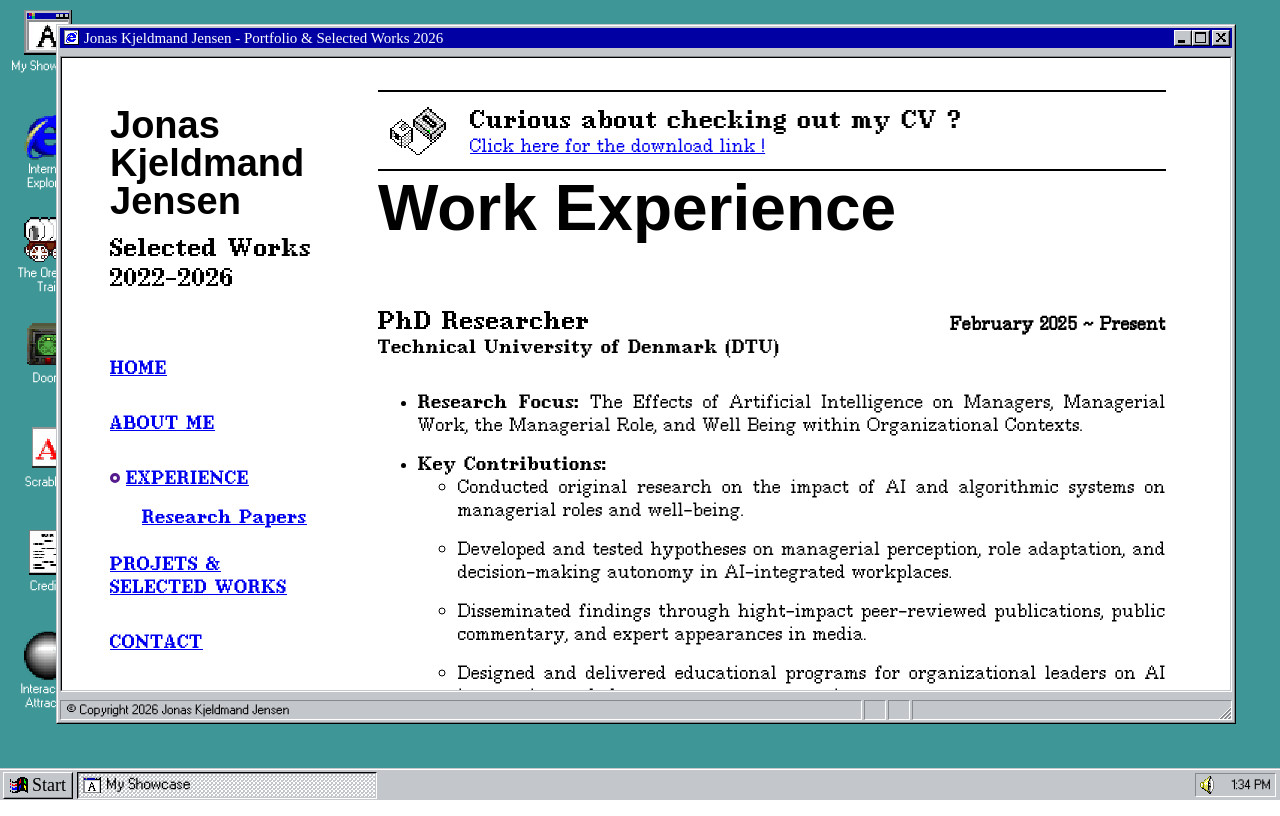
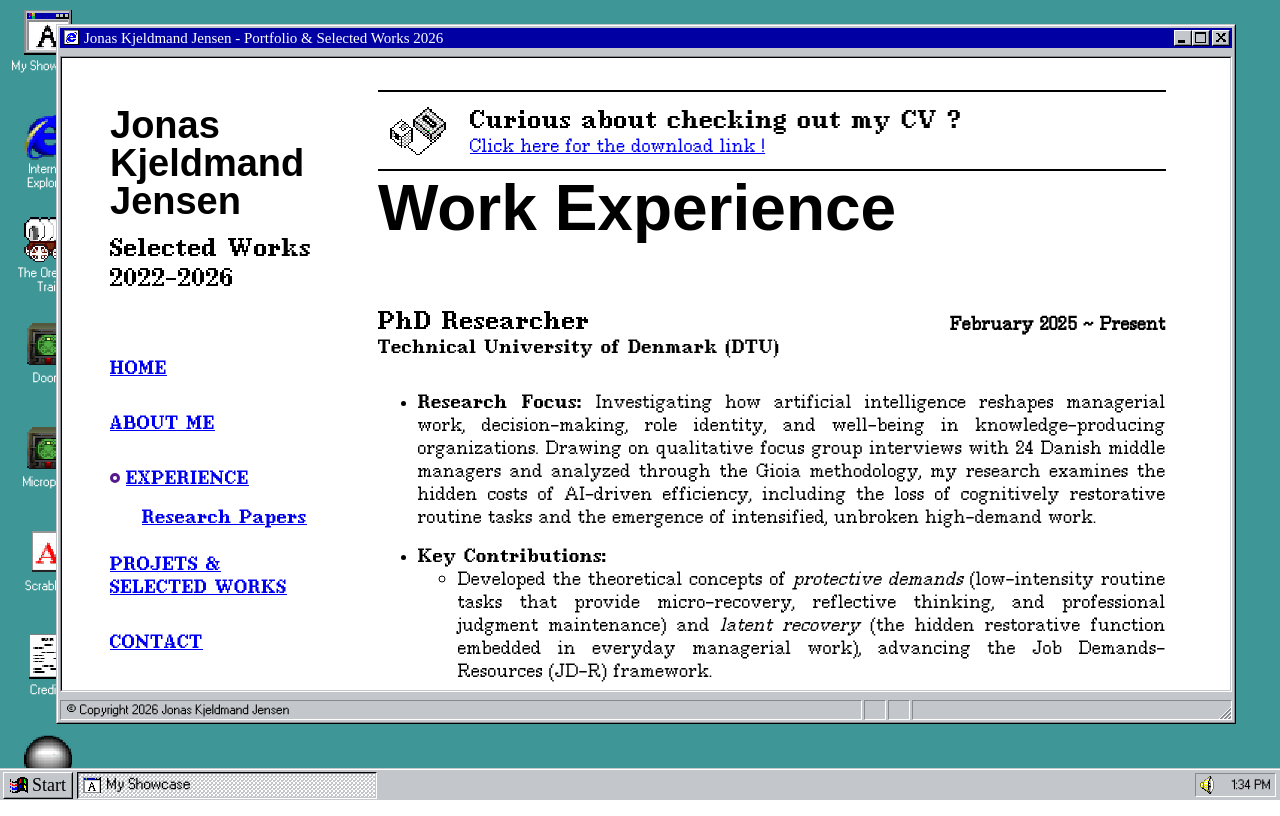
Before and after one commit to QC20/selected-works-website, a React (Create React App) app: page /experience in a window 1280 px wide. Built offline with nearby package versions, Linux system fonts and the light colour scheme; a web font is replaced by a local one.

Commit message:
Update experience and Micropolis

```diff
--- a/src/components/applications/Micropolis.tsx
+++ b/src/components/applications/Micropolis.tsx
@@ -2,9 +2,9 @@ import React, { useState } from 'react';
 import DosPlayer from '../dos/DosPlayer';
 import Window from '../os/Window';
 
-export interface DoomAppProps extends WindowAppProps {}
+export interface MicropolisAppProps extends WindowAppProps {}
 
-const DoomApp: React.FC<DoomAppProps> = (props) => {
+const MicropolisApp: React.FC<MicropolisAppProps> = (props) => {
     const [width, setWidth] = useState(920);
     const [height, setHeight] = useState(620);
 
@@ -14,7 +14,7 @@ const DoomApp: React.FC<DoomAppProps> = (props) => {
             left={10}
             width={width}
             height={height}
-            windowTitle="Doom"
+            windowTitle="Micropolis"
             windowBarColor="#1C1C1C"
             windowBarIcon="windowGameIcon"
             bottomLeftText={'Powered by JSDOS & DOSBox'}
@@ -24,9 +24,9 @@ const DoomApp: React.FC<DoomAppProps> = (props) => {
             onWidthChange={setWidth}
             onHeightChange={setHeight}
         >
-            <DosPlayer width={width} height={height} bundleUrl="doom.jsdos" />
+            <DosPlayer width={width} height={height} bundleUrl="micropolis.jsdos" />
         </Window>
     );
 };
 
-export default DoomApp;
+export default MicropolisApp;
--- a/src/components/os/Desktop.tsx
+++ b/src/components/os/Desktop.tsx
@@ -3,6 +3,7 @@ import Colors from '../../constants/colors';
 import ShowcaseExplorer from '../applications/ShowcaseExplorer';
 import Doom from '../applications/Doom';
 import OregonTrail from '../applications/OregonTrail';
+import Micropolis from '../applications/Micropolis';
 import ShutdownSequence from './ShutdownSequence';
 import ThisComputerApp from '../applications/ThisComputer';
 
@@ -25,12 +26,6 @@ const APPLICATIONS: {
         component: React.FC<ExtendedWindowAppProps<any>>;
     };
 } = {
-    // computer: {
-    //     key: 'computer',
-    //     name: 'This Computer',
-    //     shortcutIcon: 'computerBig',
-    //     component: ThisComputer,
-    // },
     showcase: {
         key: 'showcase',
         name: 'My Showcase',
@@ -57,6 +52,12 @@ const APPLICATIONS: {
         shortcutIcon: 'doomIcon',
         component: Doom,
     },
+    micropolis: {
+        key: 'micropolis',
+        name: 'Micropolis',
+        shortcutIcon: 'doomIcon',
+        component: Micropolis,
+    },
     scrabble: {
         key: 'scrabble',
         name: 'Scrabble',
@@ -72,7 +73,7 @@ const APPLICATIONS: {
     },
 
     floating: {
-        key: 'credits',
+        key: 'floating',
         name: 'Interactive Attractor',
         shortcutIcon: 'floatingSphere',
         component: floatingSphere,
--- a/src/components/showcase/Experience.tsx
+++ b/src/components/showcase/Experience.tsx
@@ -29,17 +29,19 @@ const Experience: React.FC<ExperienceProps> = (props) => {
             <ul>
               <li>
                 <p>
-                  <b>Research Focus: </b> The Effects of Artificial Intelligence on Managers, Managerial Work, the Managerial Role, and Well Being within Organizational Contexts.
+                  <b>Research Focus: </b> Investigating how artificial intelligence reshapes managerial work, decision-making, role identity, and well-being in knowledge-producing organizations. Drawing on qualitative focus group interviews with 24 Danish middle managers and analyzed through the Gioia methodology, my research examines the hidden costs of AI-driven efficiency, including the loss of cognitively restorative routine tasks and the emergence of intensified, unbroken high-demand work.
                 </p>
               </li>
               <li>
                 <p>
                   <b>Key Contributions: </b>
                   <ul>
-                    <li>Conducted original research on the impact of AI and algorithmic systems on managerial roles and well-being.</li>
-                    <li>Developed and tested hypotheses on managerial perception, role adaptation, and decision-making autonomy in AI-integrated workplaces.</li>
-                    <li>Disseminated findings through hight-impact peer-reviewed publications, public commentary, and expert appearances in media.</li>
-                     <li>Designed and delivered educational programs for organizational leaders on AI integration and change management practices.</li>
+                    <li>Developed the theoretical concepts of <i>protective demands</i> (low-intensity routine tasks that provide micro-recovery, reflective thinking, and professional judgment maintenance) and <i>latent recovery</i> (the hidden restorative function embedded in everyday managerial work), advancing the Job Demands-Resources (JD-R) framework.</li>
+                    <li>Identified the <i>efficiency trap</i> mechanism, where AI automation of routine work paradoxically increases cognitive strain by eliminating natural recovery opportunities and compressing remaining tasks into sustained high-intensity effort.</li>
+                    <li>Conducted original empirical research through structured focus group interviews, producing a rich qualitative dataset on managerial perception, role adaptation, and autonomy in AI-integrated workplaces.</li>
+                    <li>Disseminated findings through peer-reviewed publications, public commentary for practitioner audiences, and expert contributions to national media on AI and leadership.</li>
+                    <li>Designed and delivered educational programs and workshops for organizational leaders on AI integration, change management, and managerial well-being.</li>
+                    <li>Teaching <i>Organisation og Ledelse</i> (Organization and Management) to engineering students at DTU.</li>
                   </ul>
                 </p>
               </li>
@@ -48,6 +50,7 @@ const Experience: React.FC<ExperienceProps> = (props) => {
                   <b>Publications & Conferences: </b>
                   <ul>
                     <li>A Conceptual Model for Human-AI Collaboration in Managerial Work [HICSS, 2025]</li>
+                    <li>Manuscript on protective demands, latent recovery, and the efficiency trap [Under review, Journal of Organizational Effectiveness: People and Performance]</li>
                   </ul>
                 </p>
               </li>
@@ -58,7 +61,7 @@ const Experience: React.FC<ExperienceProps> = (props) => {
             <h3>AI & Automation Developer</h3>
 
             <b>
-              <p>Februrary 2023 ~ February 2025</p>
+              <p>February 2023 ~ February 2025</p>
             </b>
           </div>
           <h4 style={{ fontWeight: "normal" }}>
@@ -269,7 +272,7 @@ const Experience: React.FC<ExperienceProps> = (props) => {
             <h3>HCI B.A. Student Researcher</h3>
 
             <b>
-              <p>May 2018 2017 ~ November 2018</p>
+              <p>May 2018 ~ November 2018</p>
             </b>
           </div>
         </div>
@@ -380,12 +383,22 @@ const Experience: React.FC<ExperienceProps> = (props) => {
             <ul>
             <li>
               <p>
-                <b>Research Area: </b> The impact of Artificial Intelligence on managers, managerial work, decision-making, and well-being within organizational settings. This research explores how AI technologies and algorithmic systems reshape managerial roles, alter traditional work practices, and influence the cognitive and emotional experiences of managers. The study investigates both the opportunities and challenges that emerge as organizations integrate AI into their operations, with particular attention to how managers navigate changing responsibilities, maintain autonomy, and adapt to new forms of human-machine collaboration in their daily work.
+                <b>Research Area: </b> Investigating how AI technologies transform managerial work, decision-making, and well-being in knowledge-producing organizations. Through qualitative focus group interviews with Danish middle managers, this research uncovers how AI-driven automation of routine tasks can paradoxically undermine well-being by removing cognitively restorative work and intensifying remaining demands. The study contributes new theoretical concepts to the Job Demands-Resources framework, including <i>protective demands</i> and <i>latent recovery</i>, while examining how managers navigate changing responsibilities, maintain professional autonomy, and adapt to new forms of human-machine collaboration.
+              </p>
+            </li>
+            <li>
+              <p>
+                <b>Methodology: </b> Qualitative empirical research drawing on focus group interviews with 24 Danish middle managers, analyzed through the Gioia methodology. Theoretical scaffolding grounded in the Job Demands-Resources (JD-R) framework, Conservation of Resources theory, and Sonnentag's recovery paradox.
               </p>
             </li>
             <li>
               <p>
                 <b>Supervisors: </b> Main supervisor: <a href="https://www.linkedin.com/in/kathrinkirchner/" target="_blank" rel="noopener noreferrer">Kathrin Kirchner</a>; Co-supervisor: <a href="https://www.linkedin.com/in/kasperedwards/" target="_blank" rel="noopener noreferrer">Kasper Edwards</a>
+              </p>
+            </li>
+            <li>
+              <p>
+                <b>Teaching: </b> Organisation og Ledelse (Organization and Management) for engineering students at DTU.
               </p>
             </li>
             <li>
```
